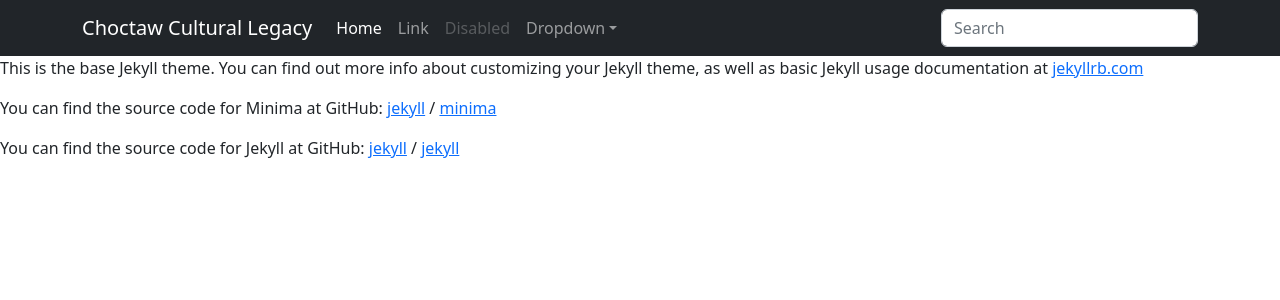
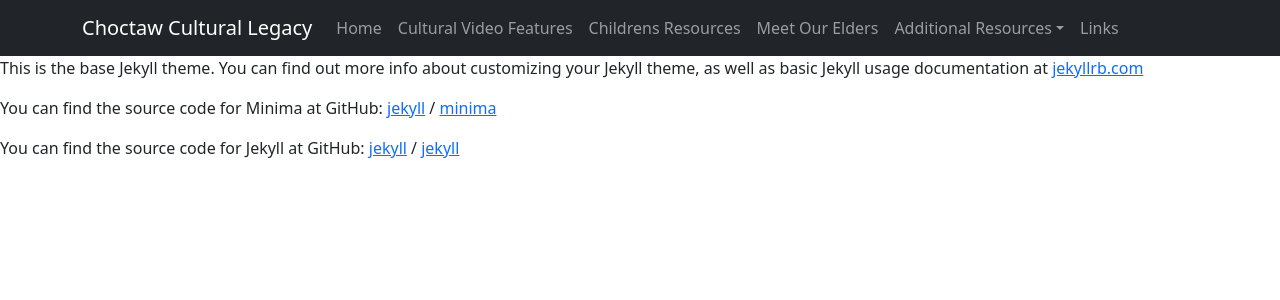
Before and after one commit to Choctaw-Cultural-Legacy/Choctaw-Cultural-Legacy.github.io, a Jekyll site: the page built from cultural-features.md, in a window 1280 px wide. Shown: the top 300 px of the page. Built offline with Jekyll 4.4.1, drawn with Linux system fonts in a browser that asks for light colours.

Commit message:
nav.html

```diff
--- a/_includes/nav.html
+++ b/_includes/nav.html
@@ -14,29 +14,32 @@
         <span class="navbar-toggler-icon"></span>
       </button>
 
-      <div class="collapse navbar-collapse" id="navbarsExample07">
+      <div class="collapse navbar-collapse justify-content-end">
         <ul class="navbar-nav me-auto mb-2 mb-lg-0">
           <li class="nav-item">
-            <a class="nav-link active" aria-current="page" href="#">Home</a>
+            <a class="nav-link {% if page.url == "/index.md" %}active{% endif %}" aria-current="page" href="/index.md">Home</a>
           </li>
           <li class="nav-item">
-            <a class="nav-link" href="#">Link</a>
+            <a class="nav-link" href="#">Cultural Video Features</a>
           </li>
           <li class="nav-item">
-            <a class="nav-link disabled">Disabled</a>
+            <a class="nav-link" href="#">Childrens Resources</a>
+          </li>
+          <li class="nav-item">
+            <a class="nav-link" href="#">Meet Our Elders</a>
           </li>
           <li class="nav-item dropdown">
-            <a class="nav-link dropdown-toggle" href="#" data-bs-toggle="dropdown" aria-expanded="false">Dropdown</a>
+            <a class="nav-link dropdown-toggle" href="#" data-bs-toggle="dropdown" aria-expanded="false">Additional Resources</a>
             <ul class="dropdown-menu">
-              <li><a class="dropdown-item" href="#">Action</a></li>
-              <li><a class="dropdown-item" href="#">Another action</a></li>
-              <li><a class="dropdown-item" href="#">Something else here</a></li>
+              <li><a class="dropdown-item" href="#">Image Gallery</a></li>
+              <li><a class="dropdown-item" href="#">Articles & Publications</a></li>
+              <li><a class="dropdown-item" href="#">Audio Resources</a></li>
             </ul>
           </li>
+          <li class="nav-item">
+            <a class="nav-link" href="#">Links</a>
+          </li>
         </ul>
-        <form role="search">
-          <input class="form-control" type="search" placeholder="Search" aria-label="Search">
-        </form>
       </div>
     </div>
   </nav>
```
